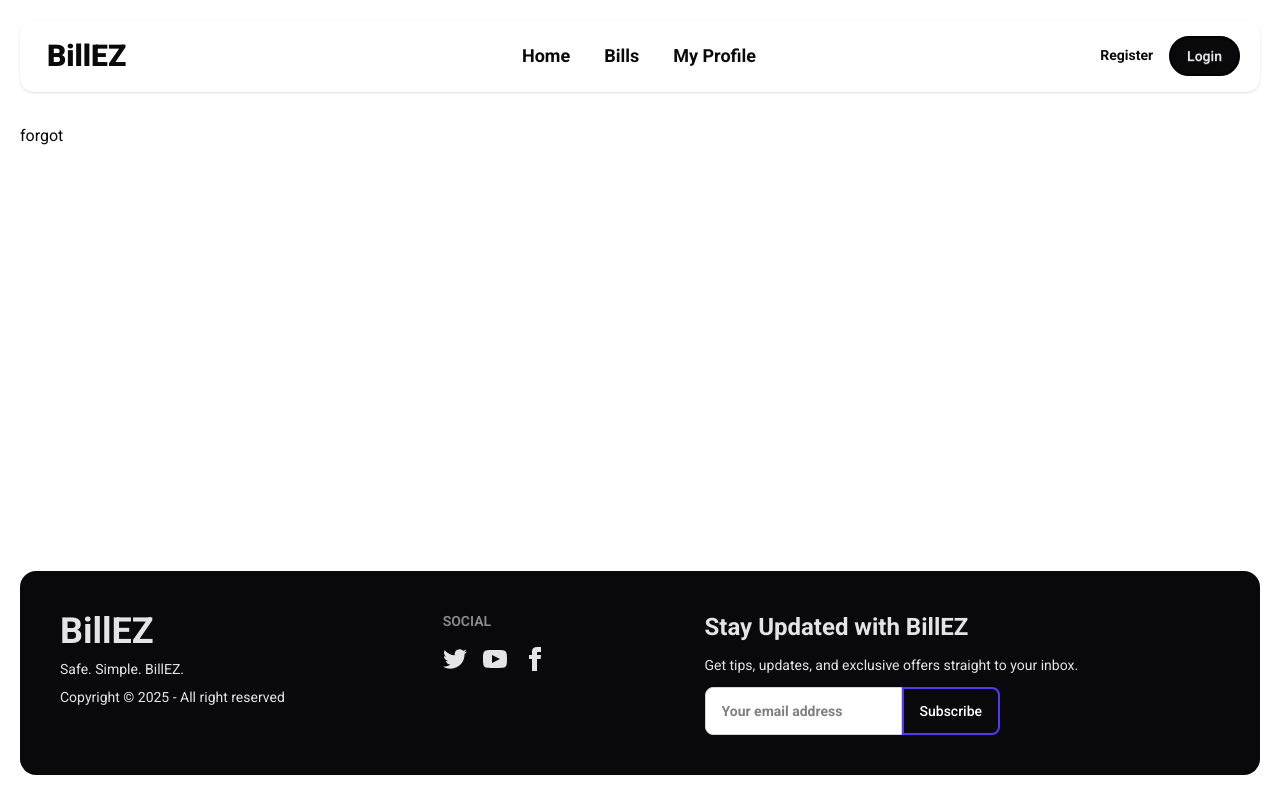
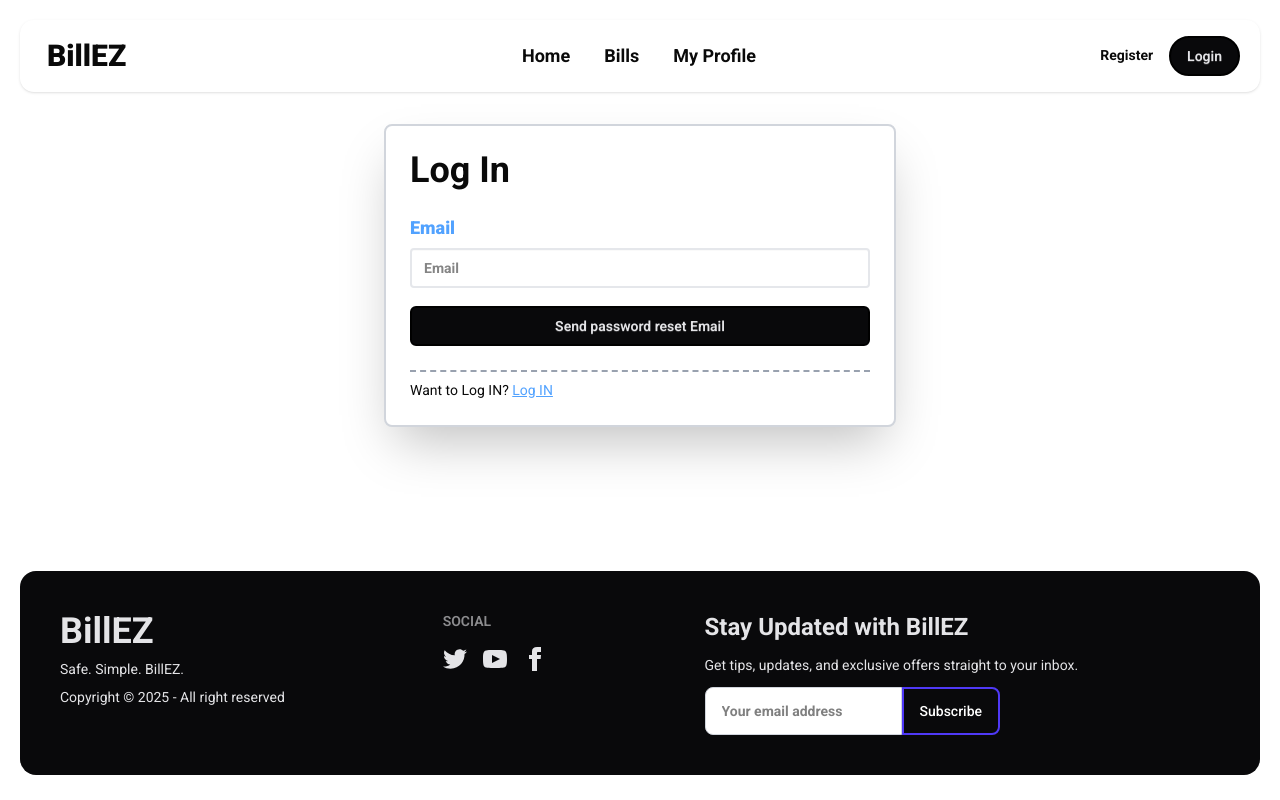
Before and after one commit to ArunRoy404/BillEZ-Utility-Bill-Management-Website, a React (Vite) app: page /forgot-password in a window 1280 px wide. Built offline with nearby package versions, Linux system fonts and the light colour scheme; no server answers.

Commit message:
forgot password implementation done

```diff
--- a/src/context/AuthContext/AuthProvider.jsx
+++ b/src/context/AuthContext/AuthProvider.jsx
@@ -1,6 +1,6 @@
 import React, { useEffect, useState } from 'react';
 import AuthContext from './AuthContext';
-import { createUserWithEmailAndPassword, GoogleAuthProvider, onAuthStateChanged, signInWithEmailAndPassword, signInWithPopup, signOut, updateProfile } from 'firebase/auth';
+import { createUserWithEmailAndPassword, GoogleAuthProvider, onAuthStateChanged, sendPasswordResetEmail, signInWithEmailAndPassword, signInWithPopup, signOut, updateProfile } from 'firebase/auth';
 import { auth } from '../../firebase/firebase.config';
 
 const AuthProvider = ({ children }) => {
@@ -42,6 +42,10 @@ const AuthProvider = ({ children }) => {
         return signOut(auth)
     }
 
+    const resetPass = (email) =>{
+        return sendPasswordResetEmail(auth, email)
+    }
+
     useEffect(() => {
         const unSubscribe = onAuthStateChanged(auth, currentUser => {
             if (currentUser) {
@@ -68,7 +72,8 @@ const AuthProvider = ({ children }) => {
         logIn,
         logOut,
         balance,
-        setBalance
+        setBalance,
+        resetPass
     }
 
 
--- a/src/pages/ForgotPassword.jsx
+++ b/src/pages/ForgotPassword.jsx
@@ -1,9 +1,66 @@
-import React from 'react';
+import React, { use, useState } from 'react';
+import { Link, useLocation } from 'react-router';
+import { FaEye } from "react-icons/fa";
+import { FaEyeSlash } from "react-icons/fa";
+import AuthContext from '../context/AuthContext/AuthContext';
+import { notifyError, notifySuccess } from '../utilities/notify';
+
 
 const ForgotPassword = () => {
+    const { resetPass } = use(AuthContext)
+
+    const [success, setSuccess] = useState('')
+    const [error, setError] = useState('')
+    const [isBtnLoading, setIsBtnLoading] = useState(false)
+
+    const location = useLocation()
+
+
+    const handleResetEmail = (e) => {
+        e.preventDefault()
+        const email = e.target.email.value
+
+        setSuccess('')
+        setError('')
+        setIsBtnLoading(true)
+
+        resetPass(email)
+            .then(() => {
+                setSuccess('Password reset email sent successfully. Please check your inbox')
+                notifySuccess('Password reset email sent successfully')
+            })
+            .catch(error => {
+                setError(error.code)
+                notifyError('Password reset email sent failed!')
+            })
+            .finally(() => {
+                setIsBtnLoading(false)
+            })
+    }
+
     return (
-        <div>
-            forgot
+        <div className="flex items-center justify-around mb-10 ">
+            <div className="w-full  md:w-auto">
+                <div className="card bg-base-100 md:w-lg shrink-0 shadow-2xl border-2 border-gray-300 ">
+                    <div className="card-body">
+                        <h1 className='text-4xl font-bold mb-3'>Log In</h1>
+                        <form onSubmit={handleResetEmail} className="fieldset border-b-2 border-gray-400 border-dashed">
+
+                            <label className="label text-lg font-black text-blue-400">Email</label>
+                            <input name='email' type="email" required className="border-2 border-gray-200 w-full focus:outline-none focus:border-2  focus:border-blue-400 font-bold input" placeholder="Email" />
+
+                            <p className='text-green-600' >{success}</p>
+                            <p className='text-red-400' >{error}</p>
+
+                            <button type='submit' className='mb-5 btn btn-neutral shadow-none rounded-sm hover:bg-white hover:text-black border-2 border-black '>
+                                {isBtnLoading && <span className="loading loading-spinner"></span>}
+                                Send password reset Email
+                            </button>
+                        </form>
+                        <h2>Want to Log IN? <Link state={location.state} className='underline text-blue-400' to={'/login'}>Log IN</Link></h2>
+                    </div>
+                </div>
+            </div>
         </div>
     );
 };
--- a/src/pages/Login.jsx
+++ b/src/pages/Login.jsx
@@ -100,14 +100,14 @@ const Login = () => {
                                 <p className='text-green-400' >{success}</p>
                                 <p className='text-red-400' >{error}</p>
 
-                                <button type='submit' className='mt-5 btn btn-neutral shadow-none rounded-sm hover:bg-white hover:text-black border-2 border-black '>
+                                <button type='submit' className='mt-5 mb-3 btn btn-neutral shadow-none rounded-sm hover:bg-white hover:text-black border-2 border-black '>
                                     {isLogINBtnLoading && <span className="loading loading-spinner"></span>}
                                     Log IN
                                 </button>
                             </form>
 
 
-                            <button onClick={handleGoogleLogIn} className='btn btn-neutral shadow-none rounded-sm hover:bg-white hover:text-black border-2 border-black '>
+                            <button onClick={handleGoogleLogIn} className='mt-2 btn btn-neutral shadow-none rounded-sm hover:bg-white hover:text-black border-2 border-black '>
                                 {isGoogleBtnLoading && <span className="loading loading-spinner"></span>}
                                 <svg aria-label="Google logo" width="16" height="16" xmlns="http://www.w3.org/2000/svg" viewBox="0 0 512 512"><g><path d="m0 0H512V512H0" ></path><path fill="#34a853" d="M153 292c30 82 118 95 171 60h62v48A192 192 0 0190 341"></path><path fill="#4285f4" d="m386 400a140 175 0 0053-179H260v74h102q-7 37-38 57"></path><path fill="#fbbc02" d="m90 341a208 200 0 010-171l63 49q-12 37 0 73"></path><path fill="#ea4335" d="m153 219c22-69 116-109 179-50l55-54c-78-75-230-72-297 55"></path></g></svg>
                                 Login with Google
--- a/src/pages/Register.jsx
+++ b/src/pages/Register.jsx
@@ -129,13 +129,13 @@ const Register = () => {
                                 <p className='text-green-400' >{success}</p>
                                 <p className='text-red-400' >{error}</p>
 
-                                <button type='submit' className=' btn btn-neutral shadow-none rounded-sm hover:bg-white hover:text-black border-2 border-black '>
+                                <button type='submit' className=' mb-3 btn btn-neutral shadow-none rounded-sm hover:bg-white hover:text-black border-2 border-black '>
                                     {isBtnLoading && <span className="loading loading-spinner"></span>}
                                     Register
                                 </button>
                             </form>
 
-                            <button onClick={handleGoogleLogIn} className='btn btn-neutral shadow-none rounded-sm hover:bg-white hover:text-black border-2 border-black '>
+                            <button onClick={handleGoogleLogIn} className='mt-2 btn btn-neutral shadow-none rounded-sm hover:bg-white hover:text-black border-2 border-black '>
                                 {isGoogleBtnLoading && <span className="loading loading-spinner"></span>}
                                 <svg aria-label="Google logo" width="16" height="16" xmlns="http://www.w3.org/2000/svg" viewBox="0 0 512 512"><g><path d="m0 0H512V512H0" ></path><path fill="#34a853" d="M153 292c30 82 118 95 171 60h62v48A192 192 0 0190 341"></path><path fill="#4285f4" d="m386 400a140 175 0 0053-179H260v74h102q-7 37-38 57"></path><path fill="#fbbc02" d="m90 341a208 200 0 010-171l63 49q-12 37 0 73"></path><path fill="#ea4335" d="m153 219c22-69 116-109 179-50l55-54c-78-75-230-72-297 55"></path></g></svg>
                                 Login with Google
```
